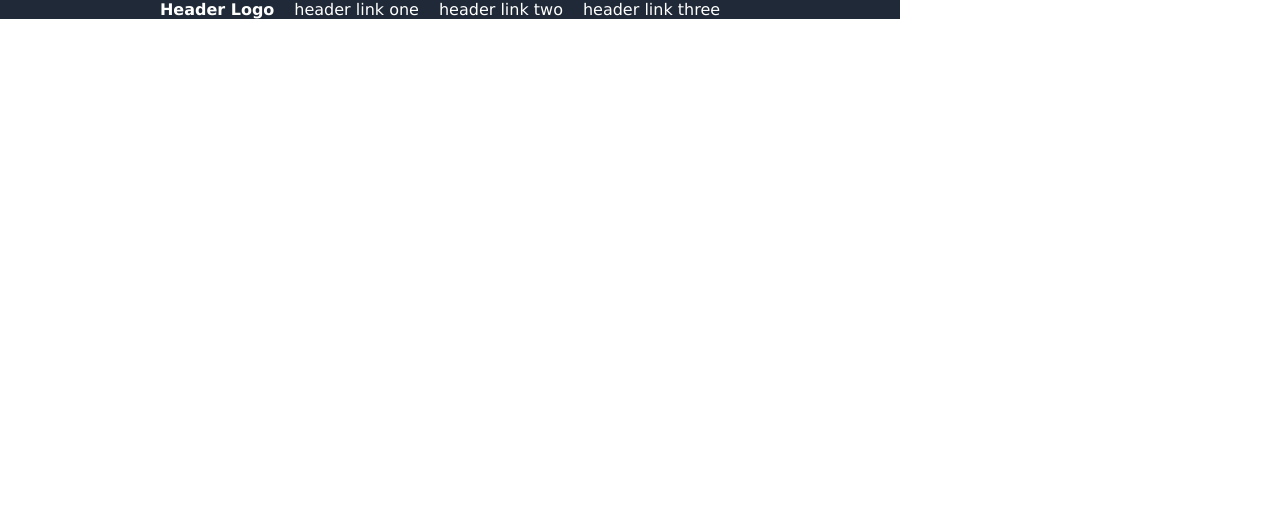
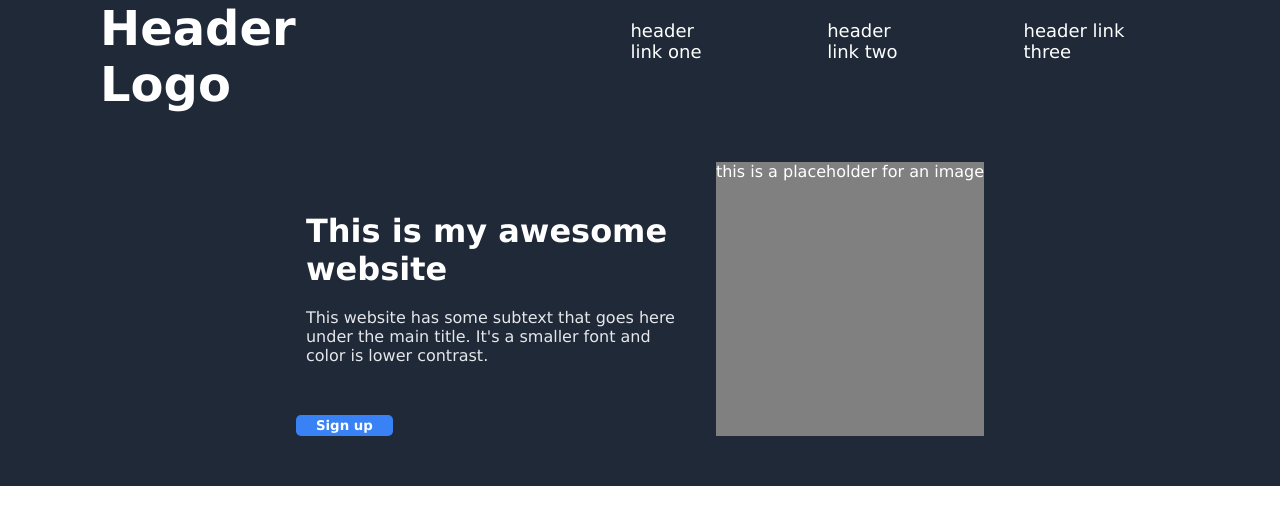
Before and after one commit to usama-bit137/landing-page, a plain HTML site: page index.html in a window 1280 px wide. Drawn offline with Linux system fonts and the light colour scheme.

Commit message:
Additional sign-up message added to the site with information and a button

```diff
--- a/css/style.css
+++ b/css/style.css
@@ -1,6 +1,7 @@
 * {
     margin: 0;
     padding: 0;
+    font-family: 'Lucida Sans', 'Lucida Sans Regular', 'Lucida Grande', 'Lucida Sans Unicode', Geneva, Verdana, sans-serif;
 }
 
 .top-container {
@@ -8,37 +9,63 @@
     background-color: #1F2937;
     color: #fff;
     justify-content: center;
-    font-family: 'Lucida Sans', 'Lucida Sans Regular', 'Lucida Grande', 'Lucida Sans Unicode', Geneva, Verdana, sans-serif;
-    width: 900px;
 }
 
 .top-container div {
     justify-content:space-between;
+    padding: 0 100px
 }
 
 .header-logo {
     font-weight: bolder;
+    font-size: 48px;
 }
 
 .link {
+    font-size: 18px;
     display: flex;
-    padding: 0 10px;
-    justify-content: space-between;
+    justify-content: space-around;
 }
 
 .link div{
     justify-content: end;
-    padding: 0 10px;
+    padding: 20px 50px;
 }
 
-/*
-.headline-container {
+.banner-sign-up {
     display: flex;
+    justify-content: center;
     background-color: #1F2937;
-    color: #fff;
 }
 
+.banner-sign-up div {
+    /*hello*/
+    margin: 50px 10px;
+}
 
-.button {
-    background-color: blue;
-}*/
+.left-placeholder {
+    background-color: #1F2937;
+    width: 400px;
+    color: #E5E7EB;
+}
+
+.left-placeholder h1 {
+    color: white;
+    margin-bottom: 20px;
+}
+
+.right-placeholder {
+    background-color: grey;
+    justify-content: end;
+    color: white;
+}
+
+.sign-up-button {
+    background-color:#3882F6;
+    color: white;
+    font-weight: bold;
+    padding: 3px 20px;
+    border-radius: 5px;
+    border-color: white;
+    border: 10px ;
+}
--- a/index.html
+++ b/index.html
@@ -15,18 +15,18 @@
             </div>
         </div>
 
-        <!--<div class="headline-container"></div>
-            <div class = "Sign-up">
-                <h1> This website is awesome</h1>
-                <p> This website has some subtext that
-                    goes here under the main title. It's a
-                    smaller font and the color is lower in
-                    contrast.
-                </p>
-                <button>Sign up</button>
+        <div class = "banner-sign-up">
+            <div class="left-placeholder">
+                <div>
+                <h1>This is my awesome website</h1>
+                This website has some subtext that goes here
+                under the main title. It's a smaller font and
+                color is lower contrast.</div>
+                <button class = "sign-up-button">Sign up</button>
             </div>
-            <div class="image-1">this is a placeholder for an image</div>
-        </div>-->
+            <div class = "right-placeholder">this is a placeholder for an image</div>
+
+        </div>
 
     </body>
 </html>
```
